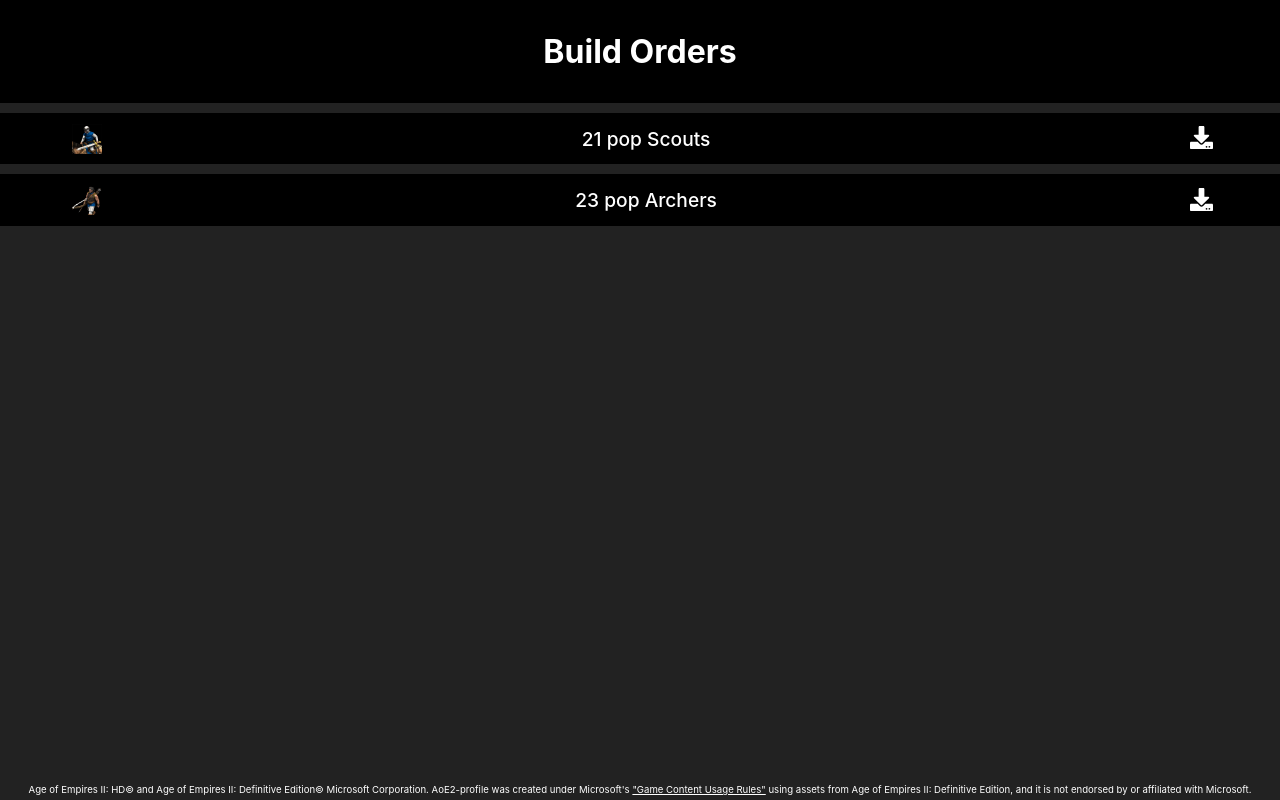
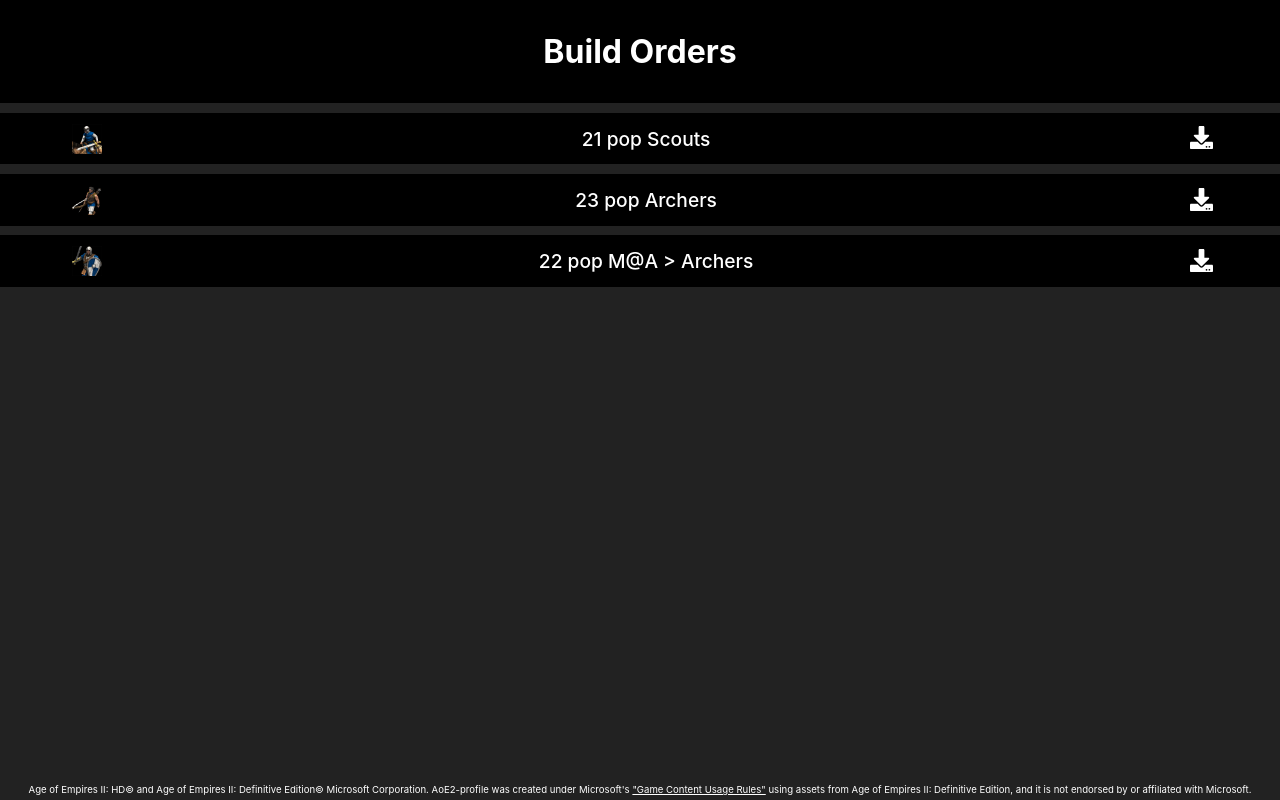
Before and after one commit to Rahien/aoe2-build-orders, a React (Create React App) app in the folder frontend/: page / in a window 1280 px wide. Built offline with nearby package versions, Linux system fonts and the light colour scheme.

Commit message:
extra build order with some harder actions, allow setting game time by clicking step

```diff
--- a/frontend/src/BuildOrder.tsx
+++ b/frontend/src/BuildOrder.tsx
@@ -105,7 +105,7 @@ function BuildOrder() {
   };
   const steps = buildOrder.steps.map((step, index) => {
     return <div className="buildorder-step-wrap" key={index}>
-      <BuildOrderStep step={step}/>
+      <BuildOrderStep step={step} setGameTime={updateGameTime}/>
     </div>;
   });
   const showTracker = timeAlreadyPlayed || playing;
--- a/frontend/src/BuildOrderList.tsx
+++ b/frontend/src/BuildOrderList.tsx
@@ -265,6 +265,157 @@ const buildOrders:{[id:string]: IBuildOrder} = {
         kind: "age3"
       }
     ]
+  },
+  "3": {
+    name: "22 pop M@A > Archers",
+    id: "3",
+    icon: "manatarms",
+    startingVillagers: 4,
+    steps: [
+      {
+        kind: "build",
+        build: "house",
+        buildAmount: 2,
+        from: null,
+        number: 4,
+        target: "sheep"
+      },
+      {
+        kind: "create",
+        number: 2,
+        target: "sheep"
+      },
+      {
+        kind: "create",
+        target: "wood",
+        number: 4
+      },
+      {
+        kind: "create",
+        target: "boar",
+        number: 2
+      },
+      {
+        kind: "build",
+        build: "house",
+        buildAmount: 2,
+        target: "berries"
+      },
+      {
+        kind: "build",
+        build: "mill",
+        target: "berries"
+      },
+      {
+        kind: "create",
+        target: "berries",
+      },
+      {
+        kind:"move",
+        from: "boar",
+        target: "boar",
+        targetText: "2"
+      },
+      {
+        kind: "create",
+        target: "berries"
+      },
+      {
+        kind: "create",
+        target: "sheep",
+        number: 2
+      },
+      {
+        kind: "build",
+        build: "barracks",
+        target: "builder"
+      },
+      {
+        kind: "build",
+        build: "militia",
+        from: null,
+        buildAmount: 3,
+        duringPrevious: true
+      },
+
+      {
+        kind: "build",
+        build: "house",
+        target: "gold"
+      },
+      {
+        kind: "create",
+        target: "gold"
+      },
+      {
+        kind: "loom"
+      },
+      {
+        kind:"move",
+        from: "sheep",
+        target: "wood",
+        number: 7
+      },
+      {
+        kind:"move",
+        from: "sheep",
+        target: "farm",
+        number: 2
+      },
+      {
+        kind: "age2"
+      },
+      {
+        kind: "research",
+        techs: ['doublebitaxe', 'manatarmsupgrade']
+      },
+      {
+        kind: "create",
+        target: "wood"
+      },
+      {
+        kind: "build",
+        from: "berries",
+        build: "range",
+        buildAmount: 2,
+        number: 2,
+        target: "gold"
+      },
+      {
+        kind: "build",
+        from: null,
+        build: "archer",
+        buildAmount: 20,
+        duringPrevious: true
+      },
+      {
+        kind: "build",
+        from: "builder",
+        build: "blacksmith"
+      },
+      {
+        kind:"create",
+        target: "gold",
+        number: 4
+      },
+      {
+        kind: "move",
+        from: "berries",
+        target: "farm",
+        number: 2
+      },
+      {
+        kind:"create",
+        target: "farm",
+        number: 13
+      },
+      {
+        kind:"wheelbarrow",
+      },
+      {
+        kind: "age3"
+      }
+    ]
   }
 };
 
--- a/frontend/src/BuildOrderStep.tsx
+++ b/frontend/src/BuildOrderStep.tsx
@@ -61,10 +61,11 @@ const kindMapping: {[id:string]: StepRenderer} = {
 }
 
 export interface IBuildOrderStepProps {
-  step: IBuildOrderStep
+  step: IBuildOrderStep,
+  setGameTime?: (time:number) => void
 }
 
-const BuildOrderStep:React.FC<IBuildOrderStepProps> = ({step}) => {
+const BuildOrderStep:React.FC<IBuildOrderStepProps> = ({step, setGameTime}) => {
   const stepInfo = (kindMapping[step.kind] || kindMapping['default'])(step);
   const endTime = step.endTime || 0;
   let endTimeMinutes = ""+Math.floor(endTime/60);
@@ -73,6 +74,11 @@ const BuildOrderStep:React.FC<IBuildOrderStepProps> = ({step}) => {
   endTimeSeconds = endTimeSeconds.length>1?endTimeSeconds:`0${endTimeSeconds}`;
   const className = `buildorderstep ${step.kind}`;
   let subSteps = null;
+  const handleClick = () => {
+    if(setGameTime){
+      setGameTime(step.endTime || 0);
+    }
+  }
   if(step.subSteps){
     subSteps = step.subSteps.map((subStep, index) => {
       return <BuildOrderStep key={index} step={subStep}/>;
@@ -80,7 +86,7 @@ const BuildOrderStep:React.FC<IBuildOrderStepProps> = ({step}) => {
     subSteps = <div className="sub-steps">{subSteps}</div>;
   }
 
-  return <div className={className}>
+  return <div className={className} onClick={handleClick}>
     <div className="step-info">
       {stepInfo}
     </div>
--- a/frontend/src/StepIcon.tsx
+++ b/frontend/src/StepIcon.tsx
@@ -26,7 +26,7 @@ const iconPositions = [
   'skirmisher',
   'archer',
   'militia',
-  'manatarmupgrade',
+  'manatarmsupgrade',
   'stable',
   'scout',
   'range',
```
